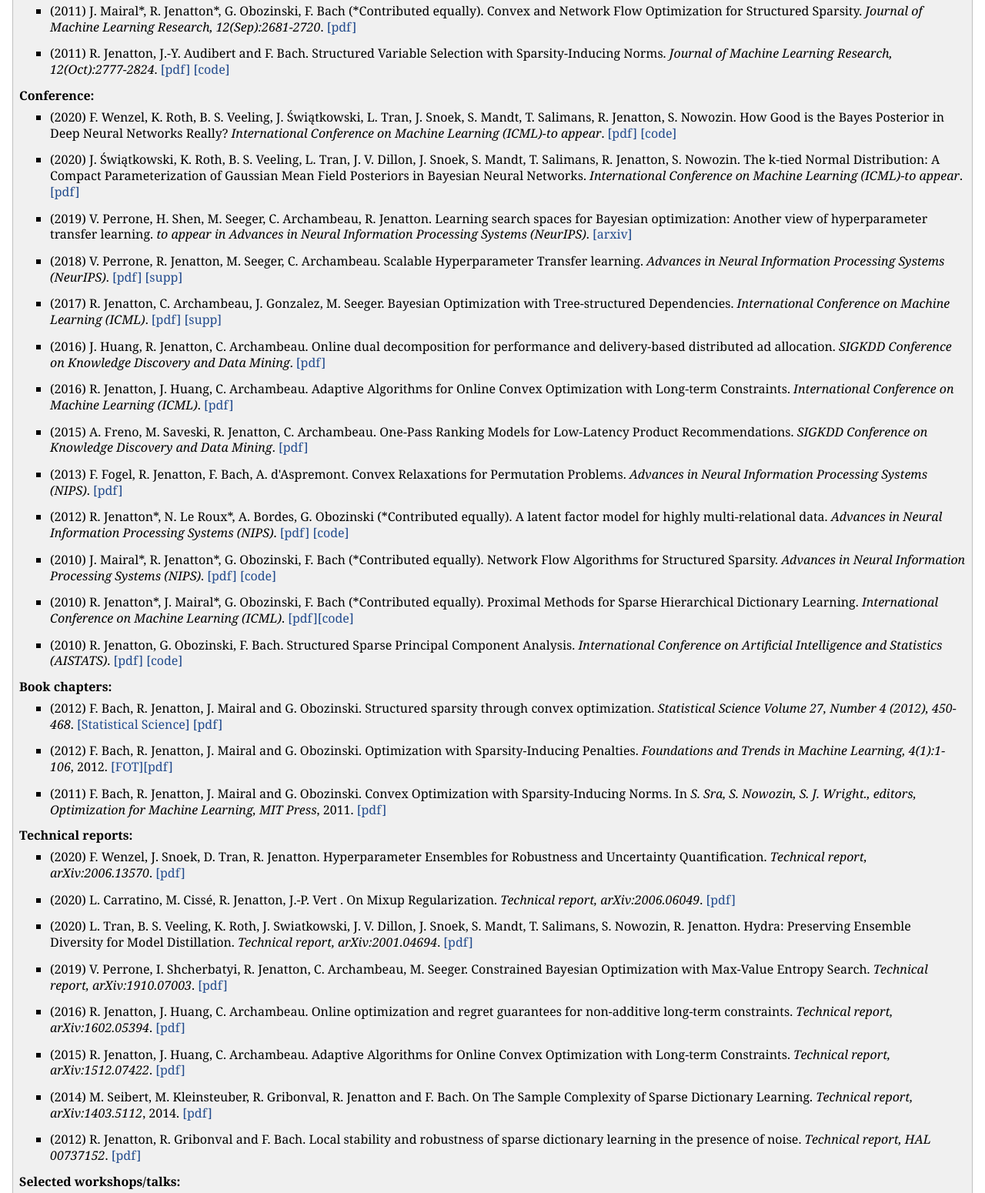
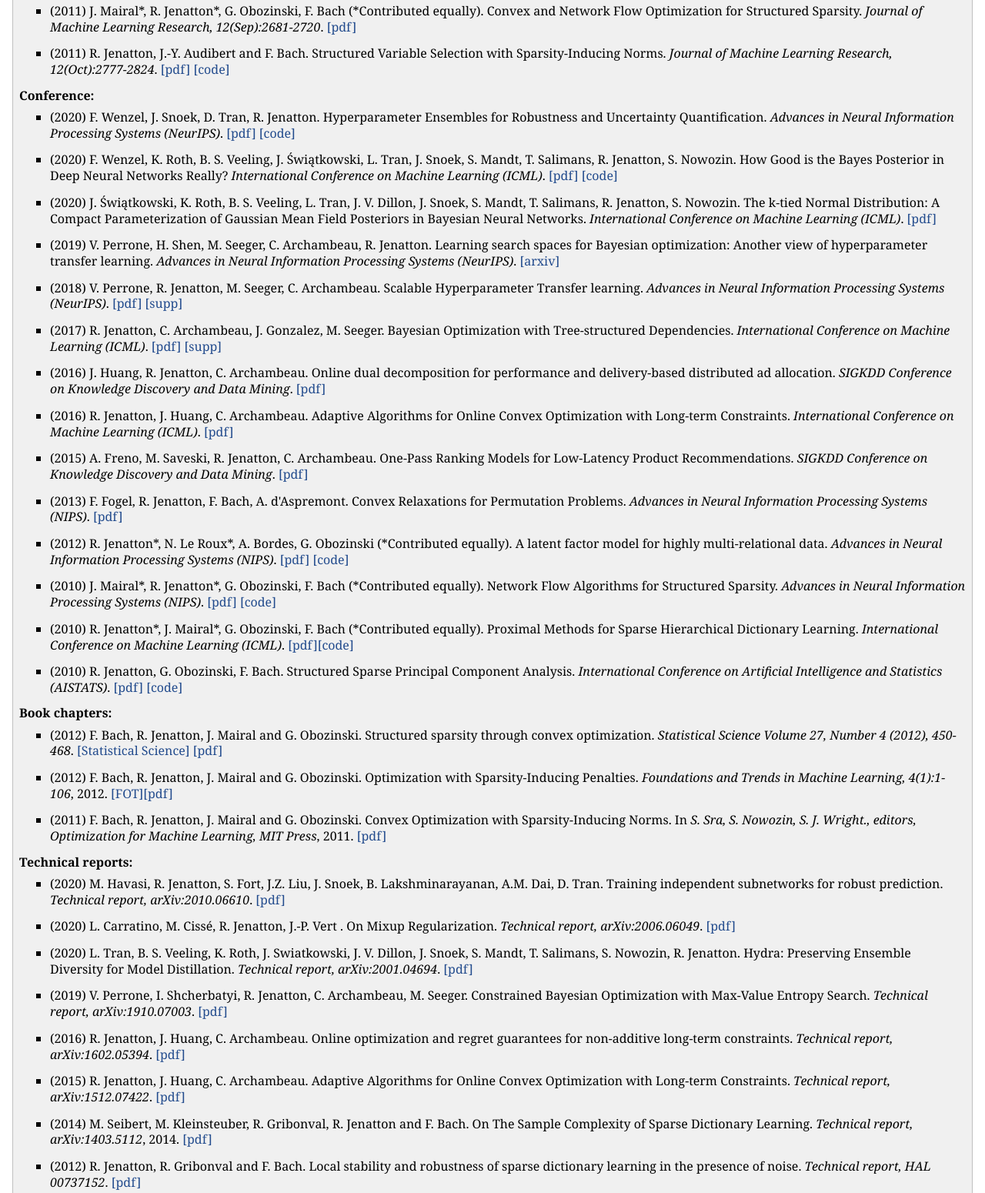
Before and after one commit to rodolphejenatton/rodolphejenatton.github.io, a plain HTML site: page index.html in a window 1280 px wide. Shown: the part 883-2433 px from the top of the page at 77% size. Drawn offline with Linux system fonts and the light colour scheme.

Commit message:
Add neurips paper, mimo, talk.

```diff
--- a/index.html
+++ b/index.html
@@ -70,15 +70,19 @@ I am now a senior research scientist in the Berlin Google Brain team.</p>
 </ul>
 <p><b>Conference:</b></p>
 <ul>
-<li><p>(2020) F. Wenzel, K. Roth, B. S. Veeling, J. Świątkowski, L. Tran, J. Snoek, S. Mandt, T. Salimans, R. Jenatton, S. Nowozin. How Good is the Bayes Posterior in Deep Neural Networks Really? <i>International Conference on Machine Learning (ICML)-to appear</i>. <a href="https://arxiv.org/pdf/2002.02405.pdf">[pdf]</a> <a href="https://github.com/google-research/google-research/tree/master/cold_posterior_bnn">[code]</a> </p>
+<li><p>(2020) F. Wenzel, J. Snoek, D. Tran, R. Jenatton. Hyperparameter Ensembles for Robustness and Uncertainty Quantification. <i>Advances in Neural Information Processing Systems (NeurIPS)</i>. <a href="https://papers.nips.cc/paper/2020/file/481fbfa59da2581098e841b7afc122f1-Paper.pdf">[pdf]</a> <a href="https://github.com/google/uncertainty-baselines/tree/master/baselines/cifar">[code]</a></p>
 </li>
 </ul>
 <ul>
-<li><p>(2020) J. Świątkowski, K. Roth, B. S. Veeling, L. Tran, J. V. Dillon, J. Snoek, S. Mandt, T. Salimans, R. Jenatton, S. Nowozin. The k-tied Normal Distribution: A Compact Parameterization of Gaussian Mean Field Posteriors in Bayesian Neural Networks. <i>International Conference on Machine Learning (ICML)-to appear</i>. <a href="https://arxiv.org/pdf/2002.02655.pdf">[pdf]</a> </p>
+<li><p>(2020) F. Wenzel, K. Roth, B. S. Veeling, J. Świątkowski, L. Tran, J. Snoek, S. Mandt, T. Salimans, R. Jenatton, S. Nowozin. How Good is the Bayes Posterior in Deep Neural Networks Really? <i>International Conference on Machine Learning (ICML)</i>. <a href="https://proceedings.icml.cc/static/paper_files/icml/2020/3581-Paper.pdf">[pdf]</a> <a href="https://github.com/google-research/google-research/tree/master/cold_posterior_bnn">[code]</a> </p>
 </li>
 </ul>
 <ul>
-<li><p>(2019) V. Perrone, H. Shen, M. Seeger, C. Archambeau, R. Jenatton. Learning search spaces for Bayesian optimization: Another view of hyperparameter transfer learning. <i>to appear in Advances in Neural Information Processing Systems (NeurIPS)</i>. <a href="https://arxiv.org/pdf/1909.12552.pdf">[arxiv]</a></p>
+<li><p>(2020) J. Świątkowski, K. Roth, B. S. Veeling, L. Tran, J. V. Dillon, J. Snoek, S. Mandt, T. Salimans, R. Jenatton, S. Nowozin. The k-tied Normal Distribution: A Compact Parameterization of Gaussian Mean Field Posteriors in Bayesian Neural Networks. <i>International Conference on Machine Learning (ICML)</i>. <a href="https://proceedings.icml.cc/static/paper_files/icml/2020/3662-Paper.pdf">[pdf]</a> </p>
+</li>
+</ul>
+<ul>
+<li><p>(2019) V. Perrone, H. Shen, M. Seeger, C. Archambeau, R. Jenatton. Learning search spaces for Bayesian optimization: Another view of hyperparameter transfer learning. <i>Advances in Neural Information Processing Systems (NeurIPS)</i>. <a href="https://arxiv.org/pdf/1909.12552.pdf">[arxiv]</a></p>
 </li>
 </ul>
 <ul>
@@ -136,7 +140,7 @@ I am now a senior research scientist in the Berlin Google Brain team.</p>
 </ul>
 <p><b>Technical reports:</b></p>
 <ul>
-<li><p>(2020) F. Wenzel, J. Snoek, D. Tran, R. Jenatton. Hyperparameter Ensembles for Robustness and Uncertainty Quantification. <i>Technical report, arXiv:2006.13570</i>. <a href="https://arxiv.org/pdf/2006.13570.pdf">[pdf]</a></p>
+<li><p>(2020) M. Havasi, R. Jenatton, S. Fort, J.Z. Liu, J. Snoek, B. Lakshminarayanan, A.M. Dai, D. Tran. Training independent subnetworks for robust prediction. <i>Technical report, arXiv:2010.06610</i>. <a href="https://arxiv.org/pdf/2010.06610.pdf">[pdf]</a></p>
 </li>
 </ul>
 <ul>
@@ -168,6 +172,10 @@ I am now a senior research scientist in the Berlin Google Brain team.</p>
 </li>
 </ul>
 <p><b>Selected workshops/talks:</b></p>
+<ul>
+<li><p>(2020) F. Wenzel, J. Snoek, D. Tran, R. Jenatton. Hyperparameter Ensembles for Robustness and Uncertainty Quantification. <i>auto-ml seminars.</i> <a href="https://automl-seminars.github.io">[website]</a> <a href="./other/talk_automl_seminar_10082020.pdf">[slides]</a></p>
+</li>
+</ul>
 <ul>
 <li><p>(2019) J. Świątkowski, K. Roth, B. S. Veeling, L. Tran, J. V. Dillon, J. Snoek, S. Mandt, T. Salimans, R. Jenatton, S. Nowozin. The k-tied Normal Distribution: A Compact Parameterization of Gaussian Mean Field Posteriors in Bayesian Neural Networks. 2nd Symposium on Advances in Approximate Bayesian Inference, 2019 (best student award) <a href="https://openreview.net/pdf?id=SJezFk2VYH">[pdf]</a>  </p>
 </li>
@@ -221,7 +229,7 @@ Winner of the best 2012 Applied Mathematics PhD thesis prize, Fondation Hadamard
 </div></div>
 <div id="footer">
 <div id="footer-text">
-Page generated 2020-06-25 09:21:29 CEST, by <a href="http://jemdoc.jaboc.net/">jemdoc</a>.
+Page generated 2020-11-16 20:19:34 CET, by <a href="http://jemdoc.jaboc.net/">jemdoc</a>.
 </div>
 </div>
 </div>
```
Also changed, not shown: 2 other files.
